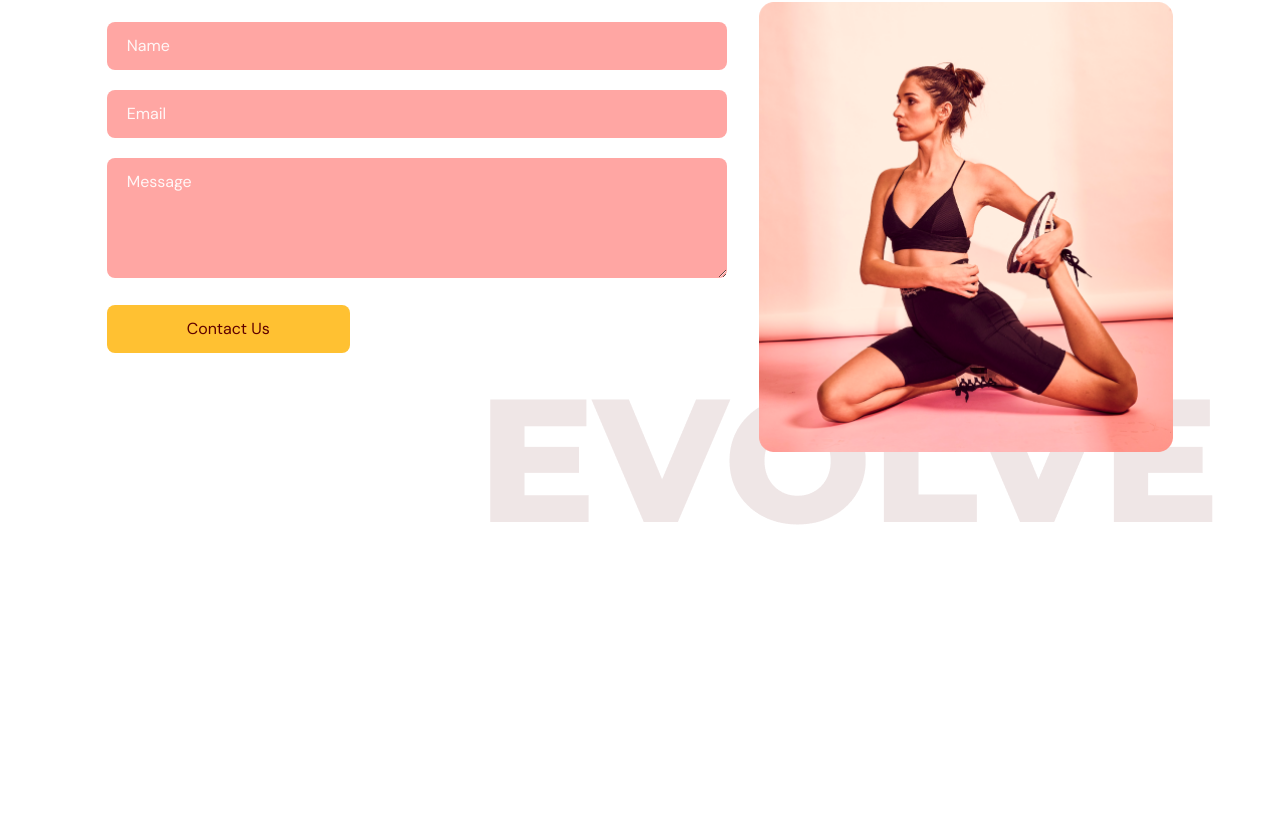
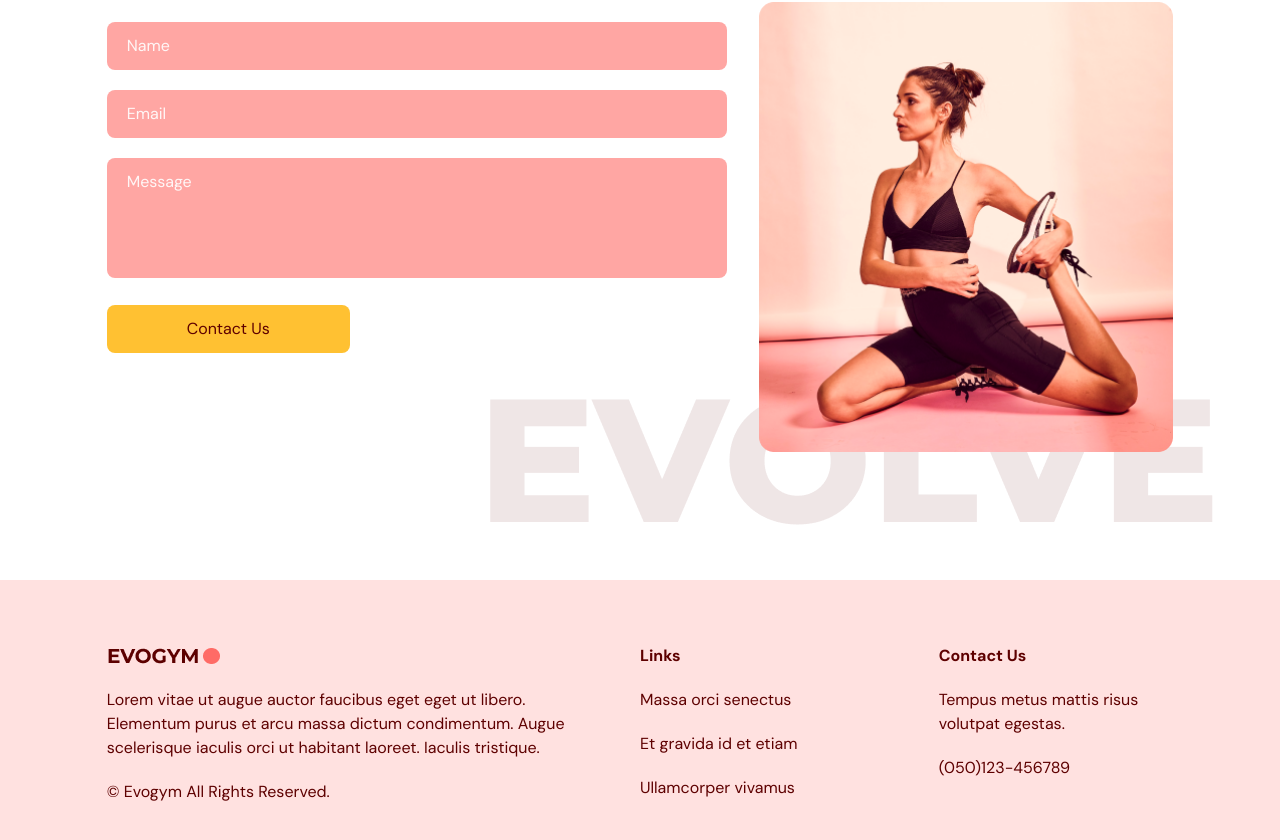
Before and after one commit to Linsted/gymTS, a React (Vite) app: page / in a window 1280 px wide. Shown: the part 3251-4091 px from the top of the page. Before the commit the page ends 3831 px from the top, so only its background shows below. Built offline with nearby package versions, Linux system fonts and the light colour scheme.

Commit message:
add footer and fix small issues

```diff
--- a/src/App.tsx
+++ b/src/App.tsx
@@ -6,6 +6,7 @@
 import { SelectedPage } from "@/shared/types";
 import ContactUs from "@/components/ContactUS/ContactUs";
 import OurClasses from "@/components/OurCLasses/OurClasses";
+import Footer from "@/components/Footer/Footer";
 
 function App() {
 
@@ -39,6 +40,7 @@
       <Benefits setSelectedPage={setSelectedPage} />
       <OurClasses setSelectedPage={setSelectedPage} />
       <ContactUs setSelectedPage={setSelectedPage} />
+      <Footer />
     </div>);
 }
 
--- a/src/components/Benefits/Benefits.tsx
+++ b/src/components/Benefits/Benefits.tsx
@@ -69,7 +69,7 @@
                         src={BenefitsPageGraphic}
                         alt="Benefits section image"
                     />
-                    {/* Dessription */}
+                    {/* Description */}
                     <div>
                         {/* Title */}
                         <div className='relative'>
--- a/src/components/ContactUS/ContactUs.tsx
+++ b/src/components/ContactUS/ContactUs.tsx
@@ -15,7 +15,9 @@
             id={SelectedPage.ContactUs}
             className="mx-auto w-5/6 pt-24 pb-32 "
         >
-            <motion.div onViewportEnter={() => setSelectedPage(SelectedPage.OurClasses)}>
+            <motion.div
+                onViewportEnter={() => setSelectedPage(SelectedPage.ContactUs)}
+            >
                 {/* Header */}
                 <motion.div
                     className="md:w-3/5"
--- a/src/components/ContactUS/Form.tsx
+++ b/src/components/ContactUS/Form.tsx
@@ -56,7 +56,7 @@
                 </p>
             )}
             <textarea
-                className={inputStyles}
+                className={`${inputStyles} resize-none`}
                 placeholder="Message"
                 rows={4}
                 cols={50}
--- /dev/null
+++ b/src/components/Footer/Footer.tsx
@@ -0,0 +1,32 @@
+import Logo from "@/assets/Logo.png";
+
+const Footer = () => {
+    return (
+        <footer className="bg-primary-100 py-16">
+            <div className="justify-content mx-auto w-5/6 gap-16 md:flex">
+                <div className="mt-16 basis-1/2 md:mt-0">
+                    <img alt="logo" src={Logo} />
+                    <p className="my-5">
+                        Lorem vitae ut augue auctor faucibus eget eget ut libero. Elementum
+                        purus et arcu massa dictum condimentum. Augue scelerisque iaculis
+                        orci ut habitant laoreet. Iaculis tristique.
+                    </p>
+                    <p>© Evogym All Rights Reserved.</p>
+                </div>
+                <div className="mt-16 basis-1/4 md:mt-0">
+                    <h4 className="font-bold">Links</h4>
+                    <p className="my-5">Massa orci senectus</p>
+                    <p className="my-5">Et gravida id et etiam</p>
+                    <p>Ullamcorper vivamus</p>
+                </div>
+                <div className="mt-16 basis-1/4 md:mt-0">
+                    <h4 className="font-bold">Contact Us</h4>
+                    <p className="my-5">Tempus metus mattis risus volutpat egestas.</p>
+                    <p>(050)123-456789</p>
+                </div>
+            </div>
+        </footer>
+    );
+};
+
+export default Footer;
--- a/src/components/OurCLasses/OurClasses.tsx
+++ b/src/components/OurCLasses/OurClasses.tsx
@@ -37,7 +37,6 @@
                     </div>
                 </motion.div>
                 <div className='mt-10 h-[352px] w-full overflow-x-auto overflow-y-hidden'>
-
                     <ul className='width-[2800px] whitespace-nowrap'>
                         {CLASSES.map(({ name, description, image }: ClassesType) => <Class
                             key={name}
@@ -46,7 +45,6 @@
                             image={image}
                         />)}
                     </ul>
-
                 </div>
             </motion.div>
         </section>
```
